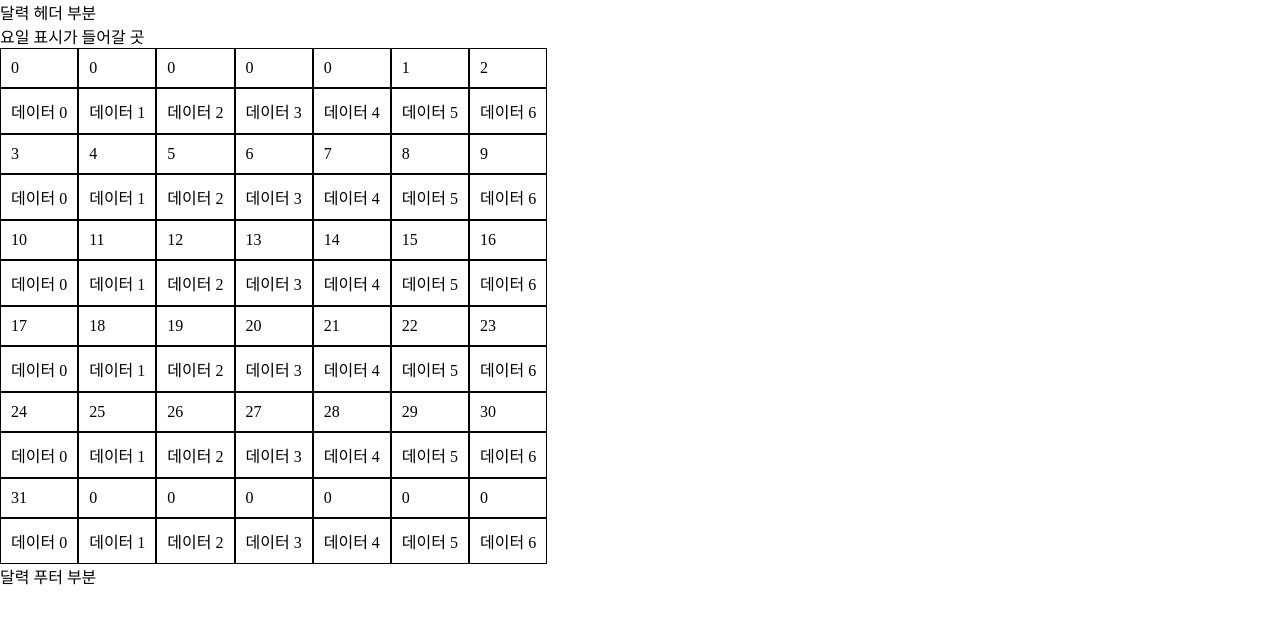
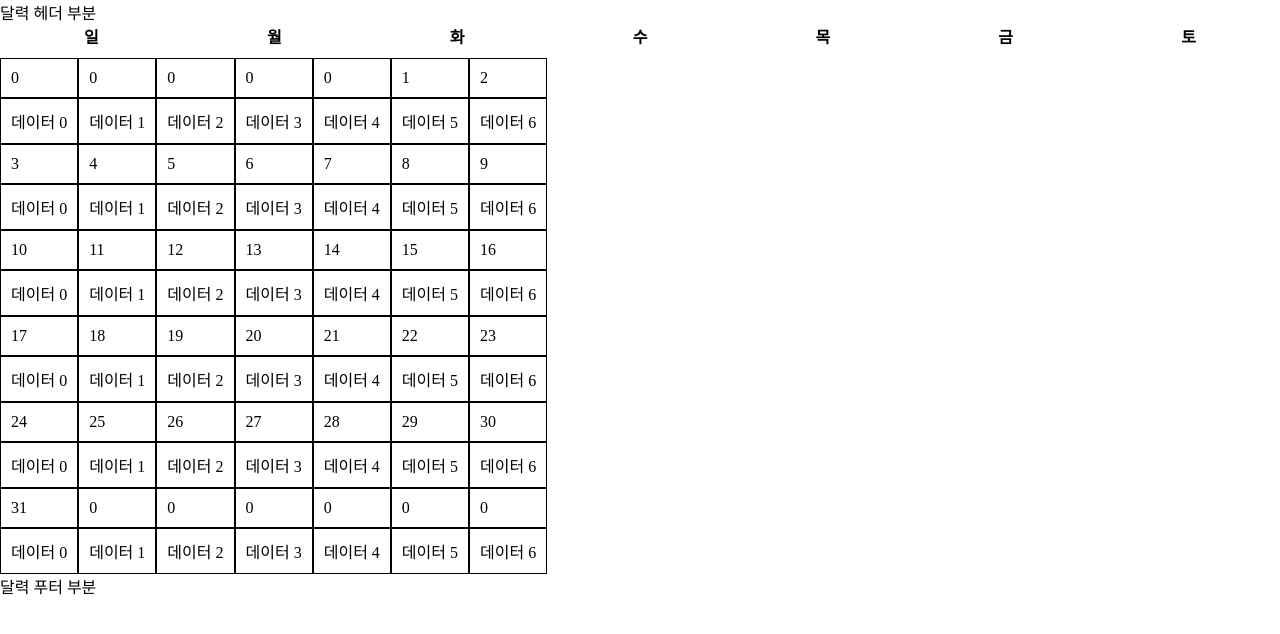
Before and after one commit to pukkok/calendar-app, a React (Create React App) app: page / in a window 1280 px wide. Shown: the top 634 px of the page. Built offline with nearby package versions, Linux system fonts and the light colour scheme.

Commit message:
요일 부분 기초 구조 생성 및 기초 스타일링

```diff
--- a/src/calendar/layouts/main/CalendarTop.tsx
+++ b/src/calendar/layouts/main/CalendarTop.tsx
@@ -1,6 +1,13 @@
+import week from "../../constants/week"
+import './styles/CalendarTop.css'
+
 const CalendarTop = () => {
 
-  return <div>요일 표시가 들어갈 곳</div>
+  return (
+    <div className="calendar-top">
+    {week.ko.map(item => <h4 key={item}>{item}</h4> )}
+    </div>
+  )
 }
 
 export default CalendarTop
--- /dev/null
+++ b/src/calendar/layouts/main/styles/CalendarTop.css
@@ -0,0 +1,10 @@
+.calendar-top{
+  width: 100%;
+  display: flex;
+}
+
+.calendar-top h4{
+  flex: 1;
+  text-align: center;
+  margin-bottom: 10px;
+}
```
